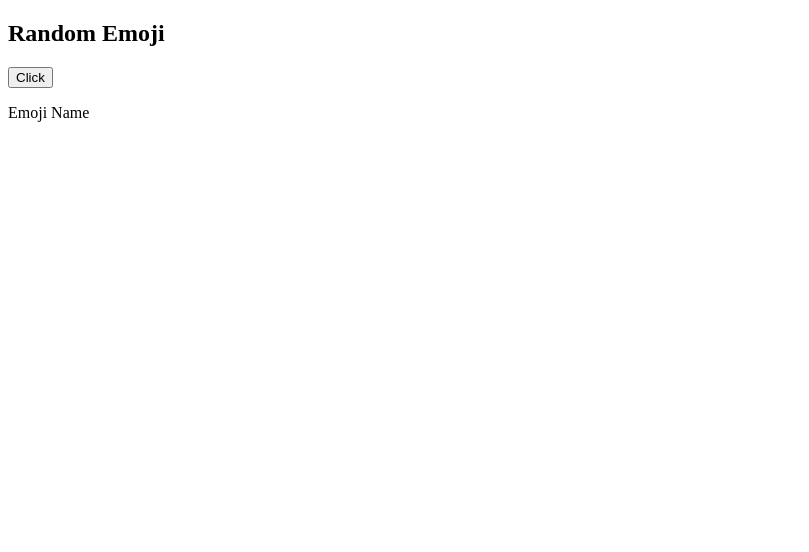
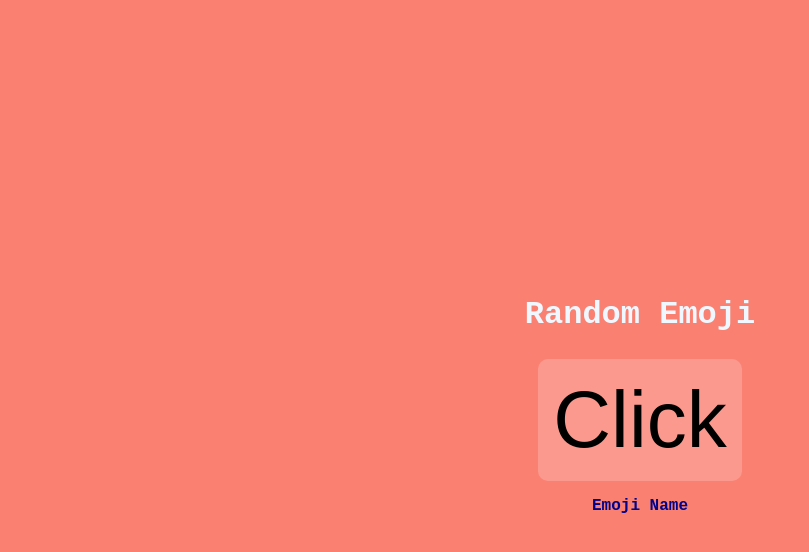
Before and after one commit to Camsd/Random-emoji, a plain HTML site: page index.html in a window 1280 px wide. Shown: the whole page, without its empty margins (0-809 px from the left). Drawn offline with Linux system fonts and the light colour scheme.

Commit message:
style.css

```diff
--- a/index.html
+++ b/index.html
@@ -5,12 +5,13 @@
     <meta http-equiv="X-UA-Compatible" content="IE=edge">
     <meta name="viewport" content="width=device-width, initial-scale=1.0">
     <title>Random Emoji</title>
+    <link rel="stylesheet" href="style.css">
 </head>
 <body>
     <h2>Random Emoji</h2>
-    <div>
-        <button>Click</button>
-        <p>Emoji Name</p>
+    <div class="section">
+        <button class="btn">Click</button>
+        <p class="emoji-name">Emoji Name</p>
     </div>
 </body>
 </html>
--- /dev/null
+++ b/style.css
@@ -0,0 +1,50 @@
+body{
+    padding: 0;
+    margin: 0;
+    background-color: salmon;
+    display: flex;
+    flex-direction: column;
+    justify-content: center;
+    height: 100vh;
+    align-items: center;
+    font-family: 'Courier New', Courier, monospace;
+}
+
+h2{
+    font-size: 2rem;
+    color: aliceblue;
+}
+
+.section{
+    text-align: center;
+}
+
+.btn{
+    font-size: 5rem;
+    border: none;
+    background: rgb(255, 255, 255,.2);
+    border-radius: 10px;
+    -webkit-border-radius: 10px;
+    -moz-border-radius: 10px;
+    -ms-border-radius: 10px;
+    -o-border-radius: 10px;
+    padding: 15px;
+    filter: grayscale();
+    -webkit-filter: grayscale();
+    transition: filter .2s ease-in-out;
+    -webkit-transition: filter .2s ease-in-out;
+    -moz-transition: filter .2s ease-in-out;
+    -ms-transition: filter .2s ease-in-out;
+    -o-transition: filter .2s ease-in-out;
+    cursor: pointer;
+}
+
+.btn:hover{
+    filter: grayscale(0);
+    -webkit-filter: grayscale(0);
+}
+
+.emoji-name{
+    font-weight: 600;
+    color: darkblue;
+}
```
